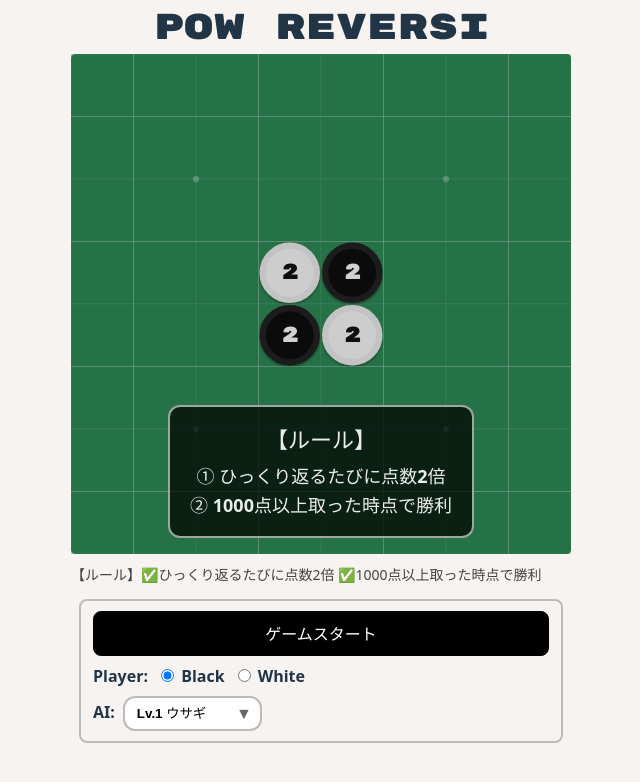
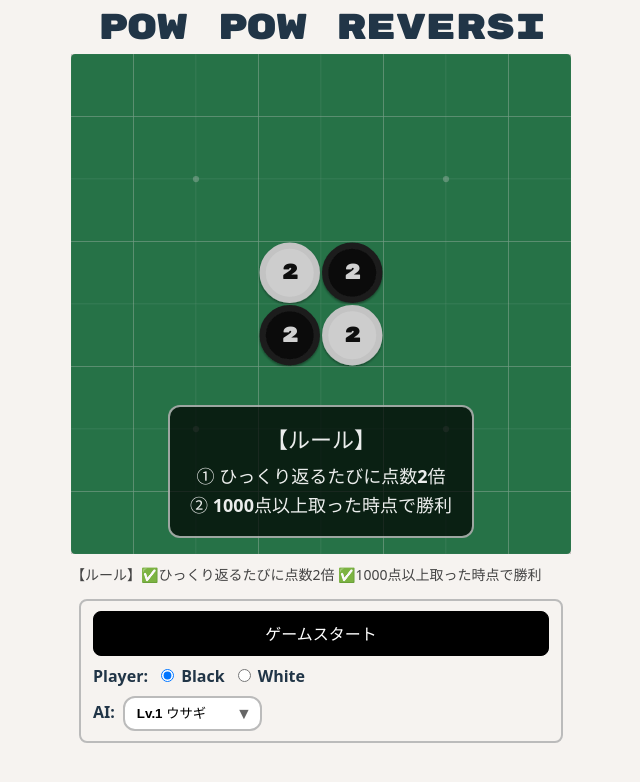
Before and after one commit to kurehajime/powpow_reversi, a React (Vite) app: page / in a window 1280 px wide. Shown: the top 782 px of the page, without its empty margins (319-959 px from the left). Built offline with nearby package versions, Linux system fonts and the light colour scheme.

Commit message:
タイトル変更

```diff
--- a/index.html
+++ b/index.html
@@ -8,7 +8,7 @@
   <link rel="preconnect" href="https://fonts.googleapis.com">
   <link rel="preconnect" href="https://fonts.gstatic.com" crossorigin>
   <link href="https://fonts.googleapis.com/css2?family=Rubik+Mono+One&display=swap" rel="stylesheet">
-  <title>POW REVERSI</title>
+  <title>POW POW REVERSI</title>
 </head>
 
 <body>
--- a/package.json
+++ b/package.json
@@ -1,5 +1,5 @@
 {
-  "name": "pow_reversi",
+  "name": "powpow_reversi",
   "private": true,
   "version": "0.0.0",
   "type": "module",
--- a/src/components/GameElement.tsx
+++ b/src/components/GameElement.tsx
@@ -144,7 +144,7 @@ export default function GameElement() {
 
   return (
     <div style={{ display: 'flex', flexDirection: 'column', alignItems: 'center', gap: 6 }}>
-      <h1 style={{ margin: 0, paddingTop: 8, fontSize: 36, fontFamily: '"Rubik Mono One", system-ui, sans-serif' }}>POW REVERSI</h1>
+      <h1 style={{ margin: 0, paddingTop: 8, fontSize: 'clamp(28px, 4vw, 36px)', letterSpacing: '-0.02em', fontFamily: '"Rubik Mono One", system-ui, sans-serif' }}>POW POW REVERSI</h1>
 
       {/* Hidden SVG filter defs (hand-drawn jitter) */}
       <svg aria-hidden="true" style={{ position: 'absolute', width: 0, height: 0 }}>
```
Also changed, not shown: 2 other files (tests, documents, lock files or other folders).
